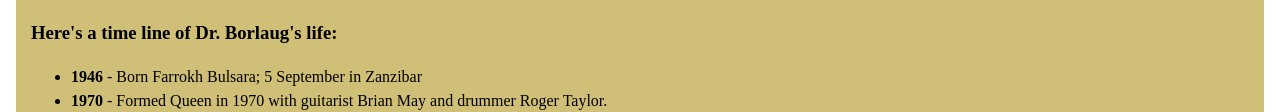
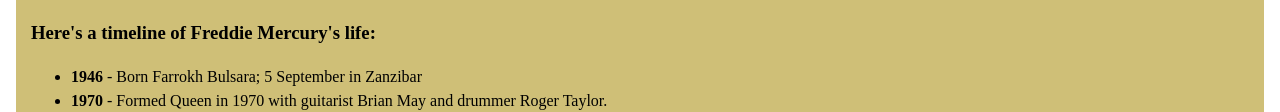
Before and after one commit to abouhid/HTML.Alex.Loai, a plain HTML site: page index.html in a window 1280 px wide. Shown: the part 520-632 px from the top of the page. Drawn offline with Linux system fonts and the light colour scheme.

Commit message:
Update index.html

```diff
--- a/index.html
+++ b/index.html
@@ -20,7 +20,7 @@
 </figcaption>
   </div>
       <section id="tribute-info">
-<h3 id="headline">Here's a time line of Dr. Borlaug's life:</h3>
+<h3 id="headline">Here's a timeline of Freddie Mercury's life:</h3>
 <ul>
 <li><strong>1946</strong> - Born Farrokh Bulsara; 5 September in Zanzibar</li>
 <li>
```
